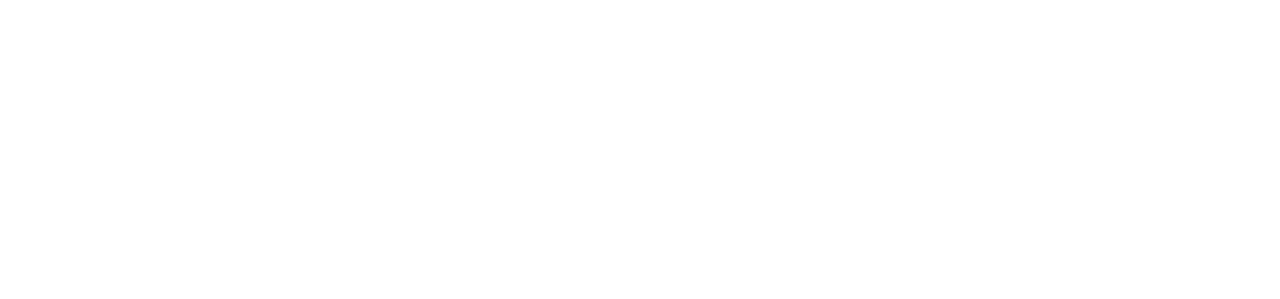
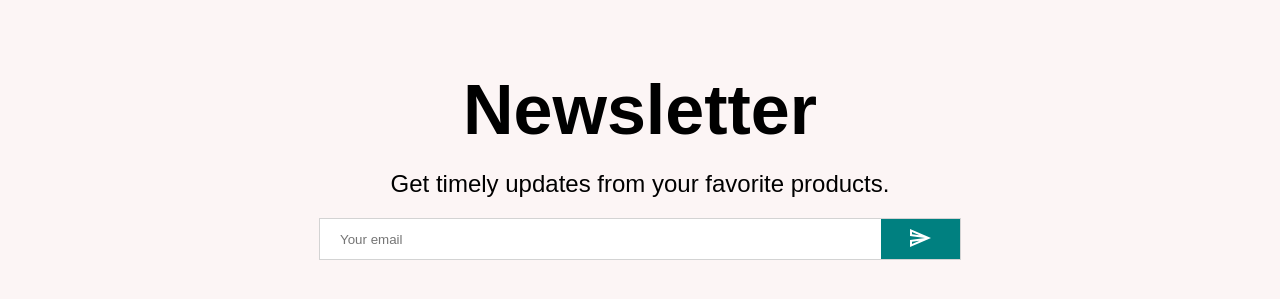
Before and after one commit to mustapha335/clothing-app, a React (Create React App) app: page / in a window 1280 px wide. Shown: the part 2301-2600 px from the top of the page. Before the commit the page ends 2226 px from the top, so only its background shows below. Built offline with nearby package versions, Linux system fonts and the light colour scheme; a web font is replaced by a local one.

Commit message:
newsletter completed

```diff
--- /dev/null
+++ b/src/components/Newsletter.jsx
@@ -0,0 +1,61 @@
+import SendOutlinedIcon from "@mui/icons-material/SendOutlined";
+import styled from "styled-components";
+// import { mobile } from "../responsive";
+
+const Container = styled.div`
+  height: 60vh;
+  background-color: #fcf5f5;
+  display: flex;
+  align-items: center;
+  justify-content: center;
+  flex-direction: column;
+`;
+const Title = styled.h1`
+  font-size: 70px;
+  margin-bottom: 20px;
+`;
+
+const Desc = styled.div`
+  font-size: 24px;
+  font-weight: 300;
+  margin-bottom: 20px;
+`;
+
+const InputContainer = styled.div`
+  width: 50%;
+  height: 40px;
+  background-color: white;
+  display: flex;
+  justify-content: space-between;
+  border: 1px solid lightgray;
+`;
+
+const Input = styled.input`
+  border: none;
+  flex: 8;
+  padding-left: 20px;
+`;
+
+const Button = styled.button`
+  flex: 1;
+  border: none;
+  background-color: teal;
+  color: white;
+`;
+
+const Newsletter = () => {
+  return (
+    <Container>
+      <Title>Newsletter</Title>
+      <Desc>Get timely updates from your favorite products.</Desc>
+      <InputContainer>
+        <Input placeholder='Your email' />
+        <Button>
+          <SendOutlinedIcon />
+        </Button>
+      </InputContainer>
+    </Container>
+  );
+};
+
+export default Newsletter;
--- a/src/pages/Home.jsx
+++ b/src/pages/Home.jsx
@@ -3,6 +3,7 @@
 import Slider from "../components/Slider";
 import Categories from "../components/Categories";
 import Products from "../components/Products";
+import Newsletter from "../components/Newsletter";
 
 const Home = () => {
   return (
@@ -11,6 +12,7 @@
       <Slider />
       <Categories />
       <Products />
+      <Newsletter />
     </div>
   );
 };
```
